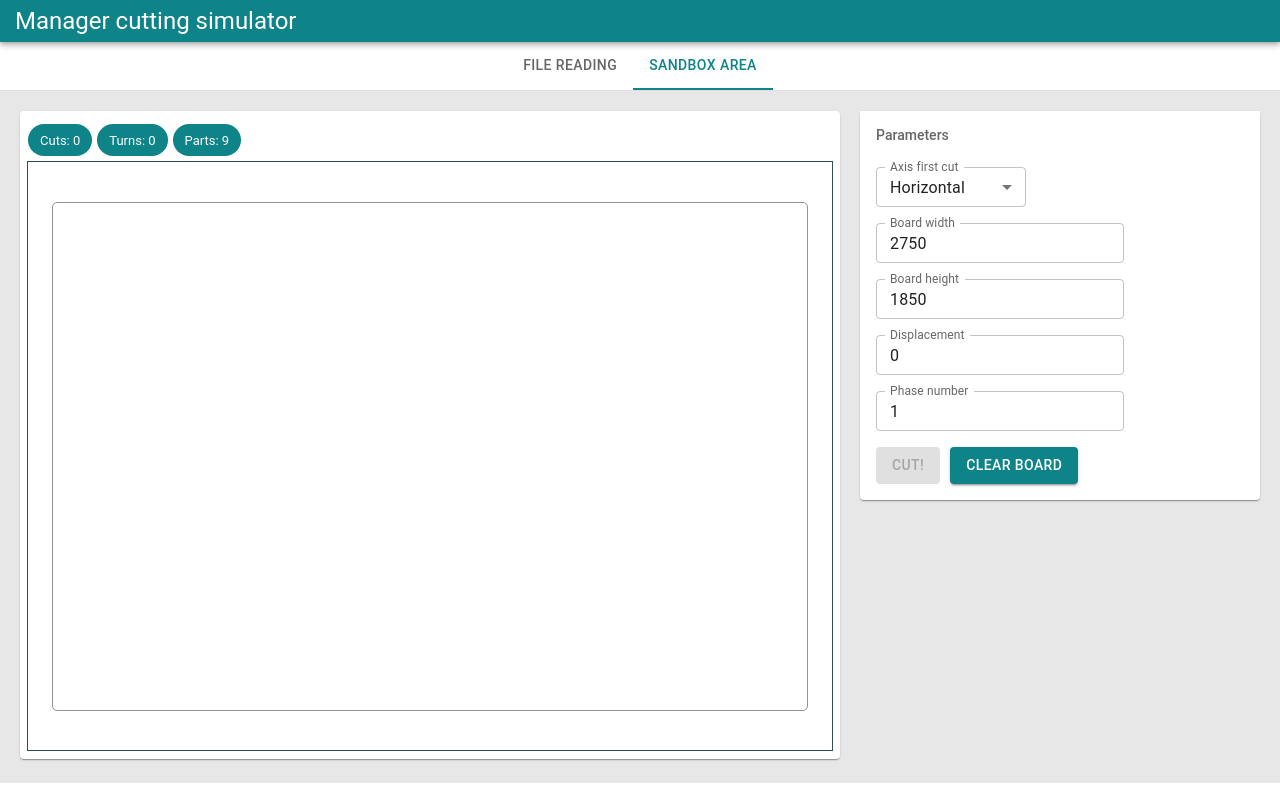
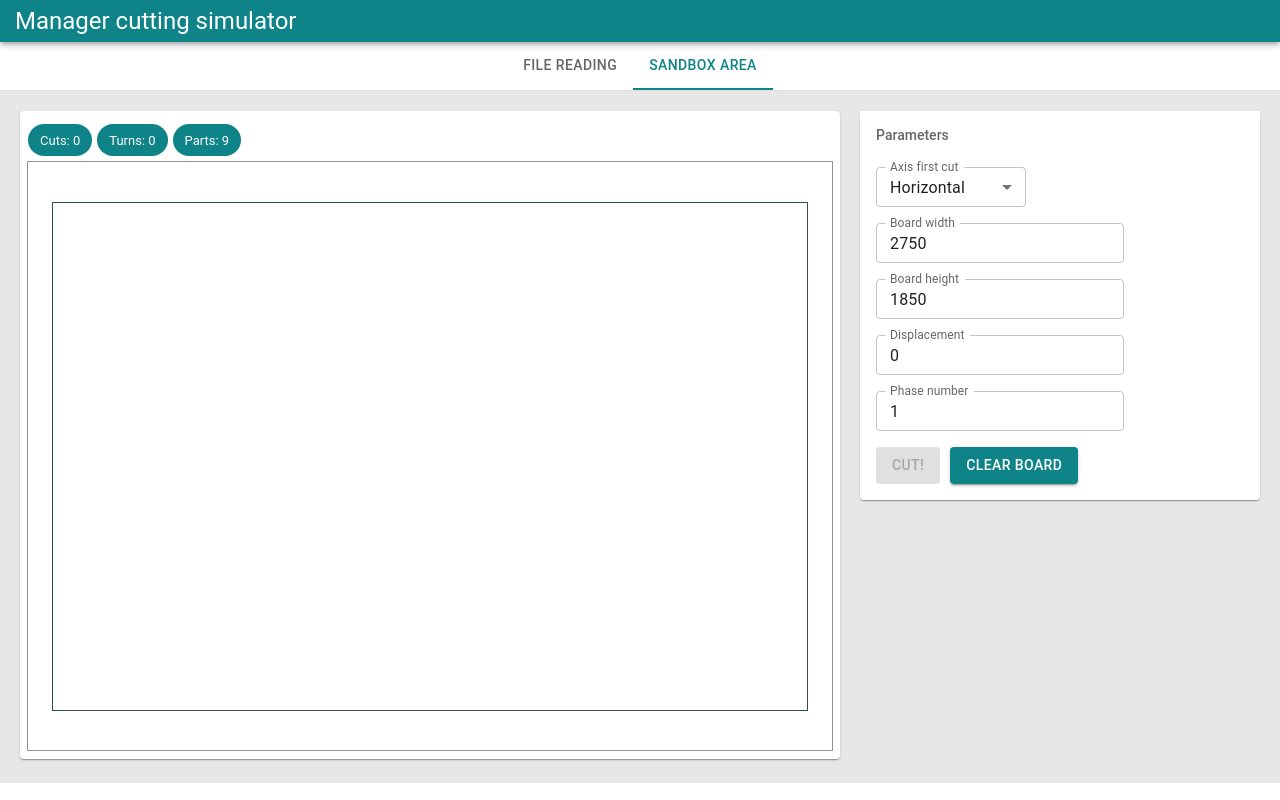
Before and after one commit to igorishere/managercuttingsimulator, a React (Create React App) app: page / in a window 1280 px wide. Built offline with nearby package versions, Linux system fonts and the light colour scheme.

Commit message:
Update: Remove radius of the board

```diff
--- a/src/components/SandboxArea/SandboxArea.css
+++ b/src/components/SandboxArea/SandboxArea.css
@@ -13,15 +13,14 @@
     display: flex;
     align-items: center;
     justify-content: center;
-    border: 1px solid #2E4F4F;
+    border: 1px solid #929292;
 }
 
 
 #canvas {
     max-width: 100%;
     max-height: 100%;
-    border: 1px solid #929292;
-    border-radius: 5px;
+    border: 1px solid #2E4F4F;
 }
 
 #cuttingPlanStatusBar {
```
